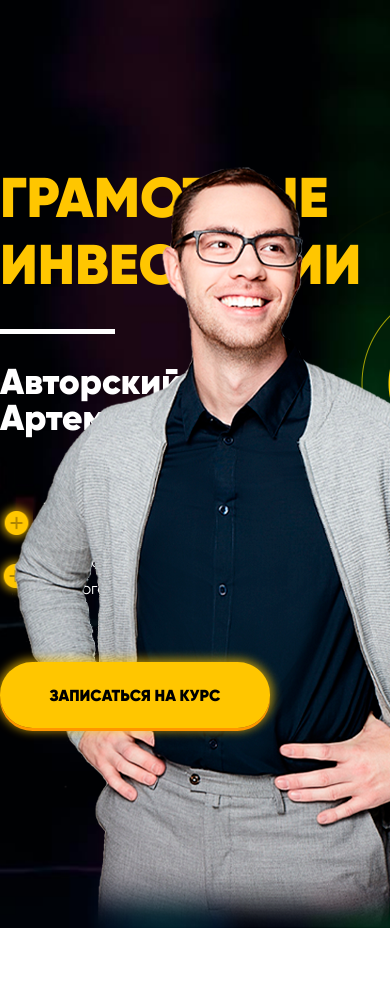
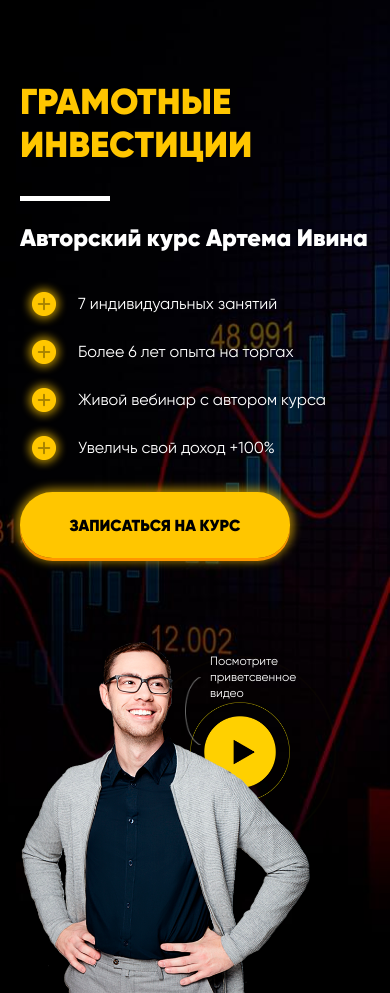
Before and after one commit to Allians1991/Ivest, a website: page app/index.html in a window 390 px wide. Before the commit the page ends 928 px from the top, so only its background shows below. Drawn offline with Linux system fonts and the light colour scheme.

Commit message:
Адаптив главной секции

```diff
--- a/app/index.html
+++ b/app/index.html
@@ -37,10 +37,10 @@
 				</div>
 				<div class="play">
 					<div class="play__wrapp">
-						<div class="play__border"></div>
 						<div class="play__pulse"></div>
 
 						<a href="#" class="play__btn"></a>
+						<span class="play__text">Посмотрите <br> приветсвенное <br> видео</span>
 					</div>
 					<div class="play__author">
 						<img src="images/dest/artem.png" alt="author">
@@ -48,7 +48,8 @@
 
 				</div>
 			</div>
-			<a href="#" class="btn">Записаться на курс</a>
+			<a href="#" class="btn btn--top">Записаться на курс</a>
+
 		</div>
 	</div>
 	<!-- /.main -->
--- a/app/scss/_config.scss
+++ b/app/scss/_config.scss
@@ -63,3 +63,10 @@ body {
 	max-width: 1140px;
 	margin: 0 auto;
 }
+
+@media (max-width: 1200px) {
+	.container {
+		max-width: 1100px;
+		padding: 0 20px;
+	}
+}
--- a/app/scss/main.scss
+++ b/app/scss/main.scss
@@ -1,7 +1,8 @@
 @import "config";
 
-
 // ? Main BLOCK
+@media (max-width: 1200px) {
+}
 .main {
 	background: url(../images/dest/main-bg.jpg) center no-repeat;
 	background-size: cover;
@@ -15,14 +16,13 @@
 	}
 }
 .description {
-
 	&__title {
 		color: $accent;
 		font-size: 56px;
 		font-weight: 900;
 		line-height: 1.2;
 		&::after {
-			content: '';
+			content: "";
 			display: block;
 			width: 115px;
 			height: 5px;
@@ -51,7 +51,7 @@
 		display: flex;
 		align-items: center;
 		&::before {
-			content: '';
+			content: "";
 			display: block;
 			background: url(../images/dest/plus.png) center no-repeat;
 			width: 48px;
@@ -91,10 +91,24 @@
 		position: absolute;
 		top: -120px;
 		left: -350px;
-		// // width: 100%;
-		// img {
-		// 	width: 95%;
-		// }
+	}
+	&__text {
+		font-size: 14px;
+		line-height: 1.3;
+		position: absolute;
+		top: -48px;
+		left: 35px;
+		&::before {
+			content: "";
+			display: block;
+			background: url(../images/dest/line.png) center no-repeat;
+			background-size: cover;
+			width: 19px;
+			height: 84px;
+			position: absolute;
+			top: 30px;
+			left: -30px;
+		}
 	}
 }
 
@@ -111,13 +125,15 @@
 	text-transform: uppercase;
 	position: relative;
 	box-shadow: 0px 0px 9.75px 3.25px rgba(255, 197, 0, 0.65);
-	margin-top: 60px;
+	&--top {
+		margin-top: 60px;
+	}
 	&:hover {
 		text-decoration: none;
 		color: #000;
 	}
 	&::after {
-		content: '';
+		content: "";
 		display: block;
 		position: absolute;
 		width: 100%;
@@ -127,16 +143,117 @@
 		top: 0;
 		left: 0;
 	}
+	&:active {
+		transform: translateY(2px);
+		box-shadow: 0px 0px 9.75px 1.25px rgba(255, 197, 0, 0.65);
+		&::after {
+			box-shadow: 0px 2px 0px #ff9600;
+		}
+	}
 }
 
 @keyframes border-pulse {
 	0% {
-	transform: scale(1);
-	opacity: .3;
-
+		transform: scale(1);
+		opacity: 0.3;
 	}
 	100% {
 		transform: scale(2);
 		opacity: 0;
 	}
 }
+
+@media (max-width: 1200px) {
+	.main {
+		padding-top: 150px;
+		padding-bottom: 150px;
+		&__content {
+			display: flex;
+			flex-direction: column;
+			align-items: flex-start;
+		}
+		.included {
+			flex-direction: column;
+		}
+	}
+}
+
+@media (max-width: 992px) {
+	.main {
+		padding-bottom: 750px;
+		padding-top: 80px;
+	}
+	.play {
+		position: relative;
+		&__wrapp {
+			position: absolute;
+			left: 400px;
+			top: 270px;
+		}
+		&__author {
+			z-index: 1;
+			top: 170px;
+			left: 90px;
+		}
+	}
+	.btn--top {
+		margin-top: 20px;
+	}
+}
+@media (max-width: 576px) {
+	.main {
+		background: url(../images/dest/main-bg-m.jpg) center no-repeat;
+		background-size: cover;
+		padding-bottom: 435px;
+	}
+	.description {
+		&__title {
+			font-size: 36px;
+			&::after {
+				width: 90px;
+			}
+		}
+		&__subtitle {
+			font-size: 24px;
+			margin-top: 25px;
+		}
+		.included {
+			margin-top: 30px;
+		}
+	}
+	.play {
+		&__wrapp {
+			left: 170px;
+			top: 230px;
+			width: 100px;
+			height: 100px;
+		}
+		&__pulse {
+			width: 100px;
+			height: 100px;
+		}
+		&__btn {
+			width: 100px;
+			height: 100px;
+			background-size: cover;
+		}
+		&__text {
+			font-size: 12px;
+			left: 20px;
+			&::before {
+				width: 16px;
+				height: 68px;
+				top: 23px;
+				left: -25px;
+			}
+		}
+		&__author {
+			z-index: 1;
+			top: 170px;
+			left: 0px;
+			img {
+				max-width: 290px;
+			}
+		}
+	}
+}
```
Also changed, not shown: app/css/app.min.css, app/images/dest/line.png (added), app/images/dest/main-bg-m.jpg (added), app/images/src/line.png (added), app/images/src/main-bg-m.jpg (added).
